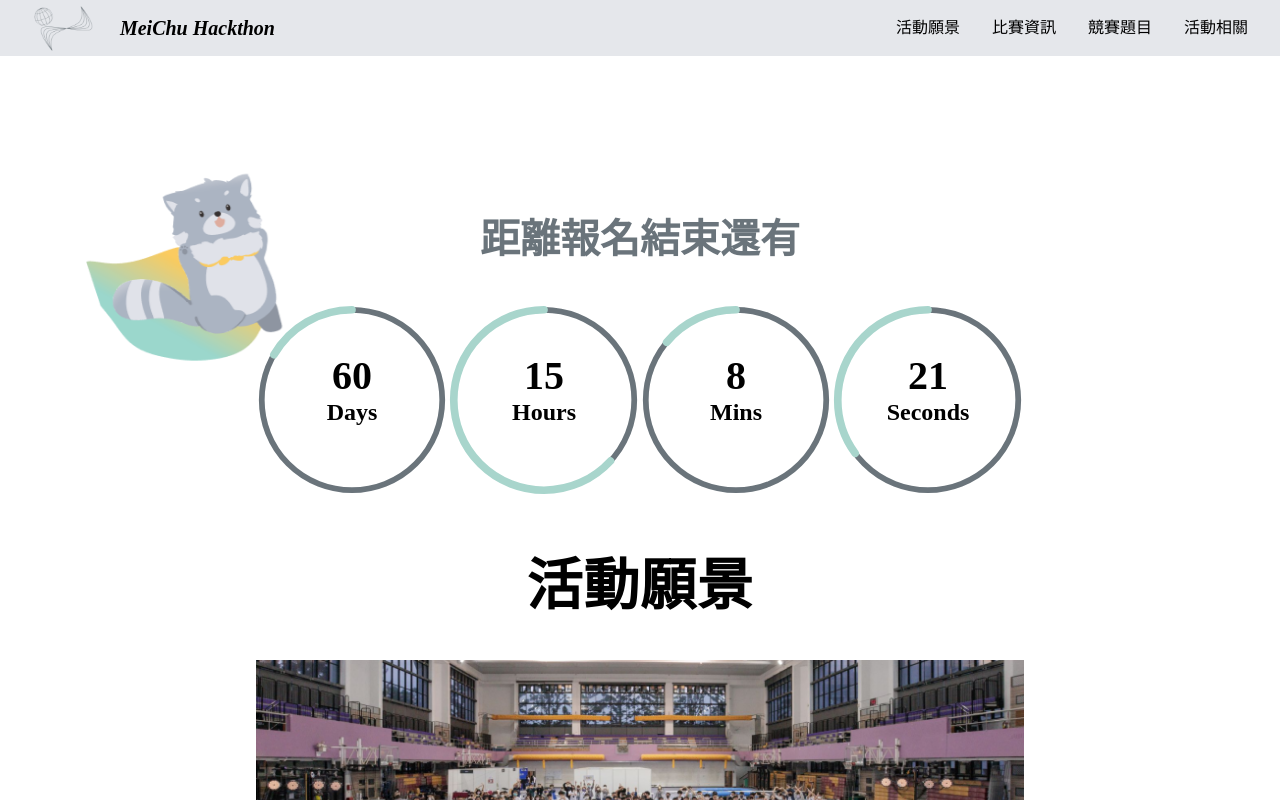
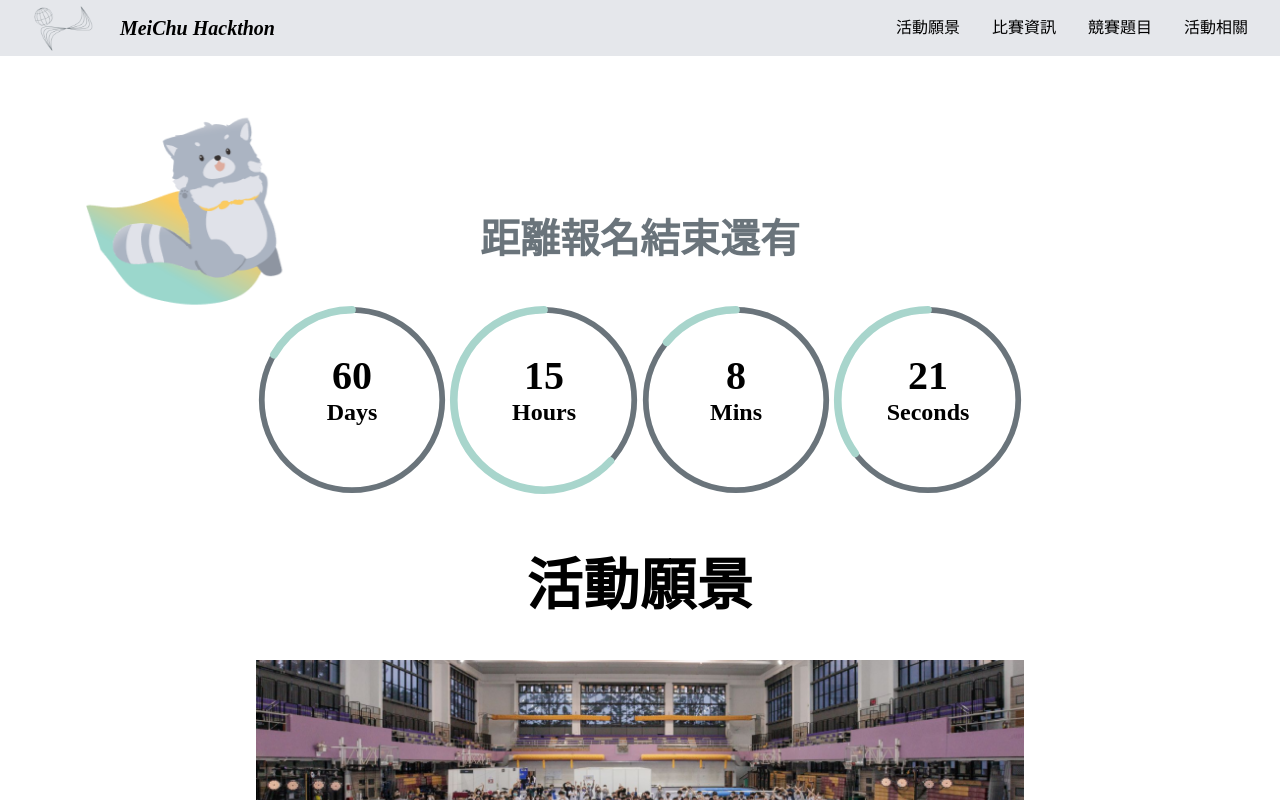
Before and after one commit to Official-Meichu-Hackathon/2023-singup, a Next.js app: page / in a window 1280 px wide. Shown: the top 800 px of the page. Built offline with nearby package versions, Linux system fonts and the light colour scheme; a web font is replaced by a local one.

Commit message:
bug: relative will cover navbar

```diff
--- a/components/CountDown.jsx
+++ b/components/CountDown.jsx
@@ -31,7 +31,7 @@ const CountDown = () =>{
     return () => clearInterval(interval.current);
   });
     return(
-        <div className ='w-full h-fit relative pt-[20vh] hidden md:block'>
+        <div className ='w-full h-fit  pt-[20vh] hidden md:block'>
             <img src='/assets/images/meta3.png' id='meta' className = 'w-[20vw] absolute top-[10vh] left-[5vw]'/>
             <div className='w-[60%] m-auto'>
                 <h3 className = 'm-auto mb-10 text-[#6A747B]'>距離報名結束還有</h3>
```
